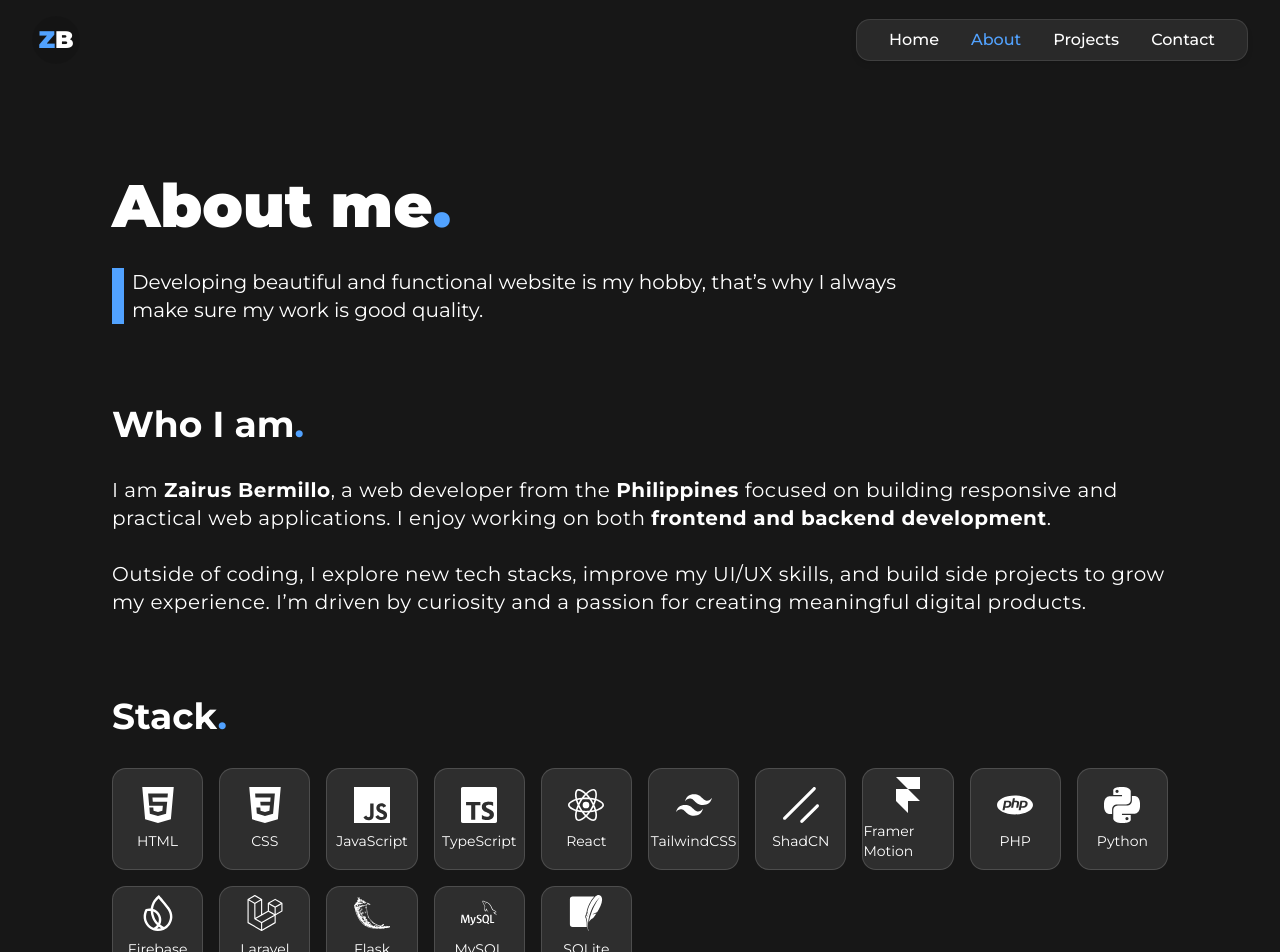
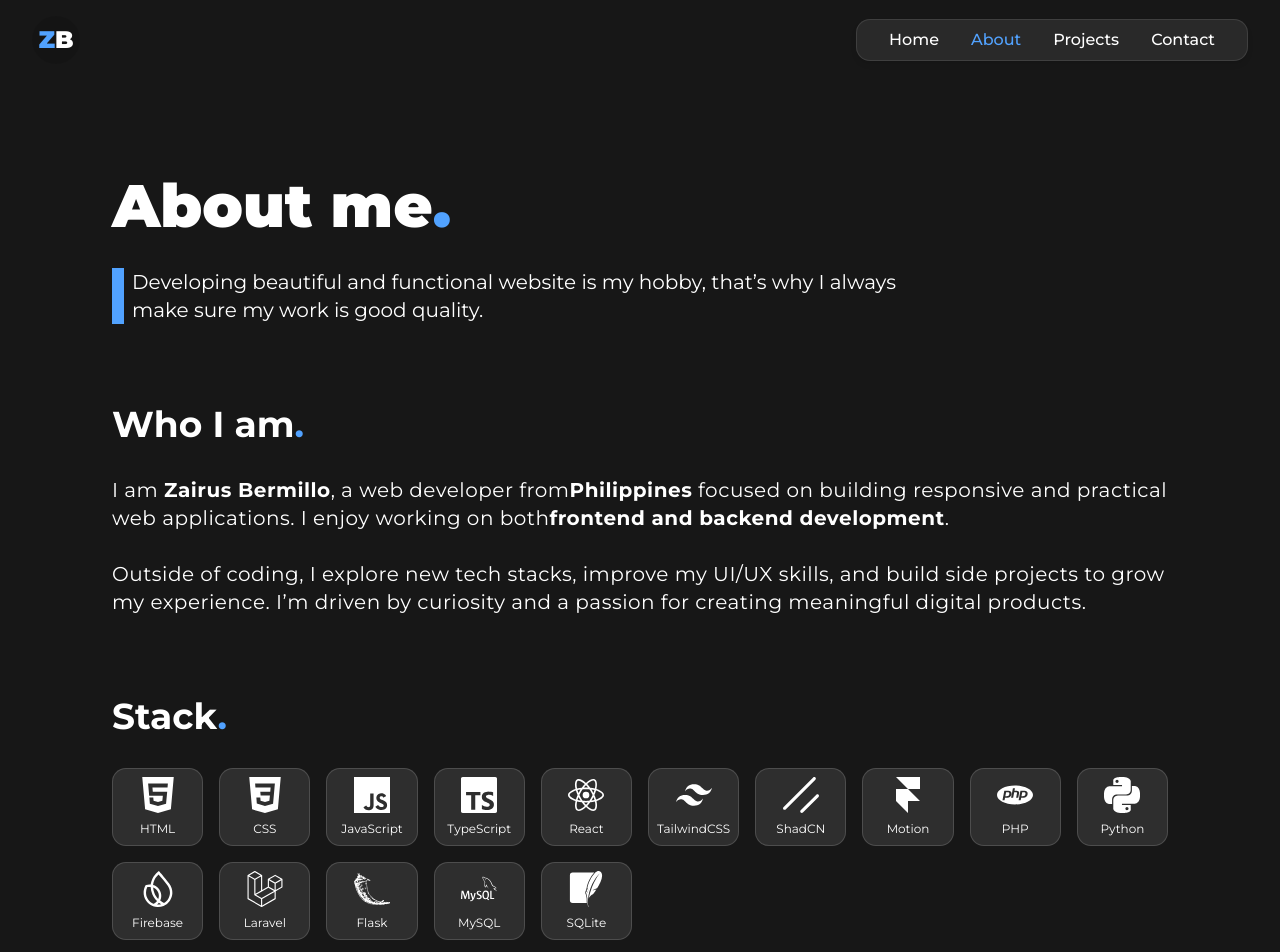
Before and after one commit to notZairus/zairus-portfolio, a React (Vite) app: page /about in a window 1280 px wide. Shown: the top 952 px of the page. Built offline with nearby package versions, Linux system fonts and the light colour scheme.

Commit message:
fix: framer motion -> motion

```diff
--- a/src/components/SkillHoverCard.tsx
+++ b/src/components/SkillHoverCard.tsx
@@ -15,11 +15,11 @@ export default function SkillHoverCard({ name, icon }: Props) {
       <HoverCardTrigger asChild>
         <div className="w-full py-2 bg-white/10 border border-white/15 rounded-xl flex flex-col items-center justify-center space-y-2 hover:bg-white/15 hover:border-white/20 transition-all">
           {icon}
-          <p className="text-sm">{name}</p>
+          <p className="text-xs text-center">{name}</p>
         </div>
       </HoverCardTrigger>
       <HoverCardContent className="w-min">
-        <p>{name}</p>
+        <p className="text-sm text-center">{name}</p>
       </HoverCardContent>
     </HoverCard>
   );
--- a/src/pages/About.tsx
+++ b/src/pages/About.tsx
@@ -71,7 +71,7 @@ const skills: Skill[] = [
     icon: <SiShadcnui size={36} />,
   },
   {
-    name: "Framer Motion",
+    name: "Motion",
     icon: <SiFramer size={36} />,
   },
   {
@@ -135,10 +135,10 @@ export default function About() {
         </h2>
         <div className="w-full flex flex-col-reverse lg:flex-row items-center justify-between mt-8 gap-8">
           <div className="flex-1 text-md">
-            <p className="tracking-wide text-xl">
-              I am <strong>Zairus Bermillo</strong>, a web developer from the{" "}
+            <p className="tracking-wide text-xl ">
+              I am <strong>Zairus Bermillo</strong>, a web developer from
               <strong>Philippines</strong> focused on building responsive and
-              practical web applications. I enjoy working on both{" "}
+              practical web applications. I enjoy working on both
               <strong>frontend and backend development</strong>.
               <br />
               <br />
```
